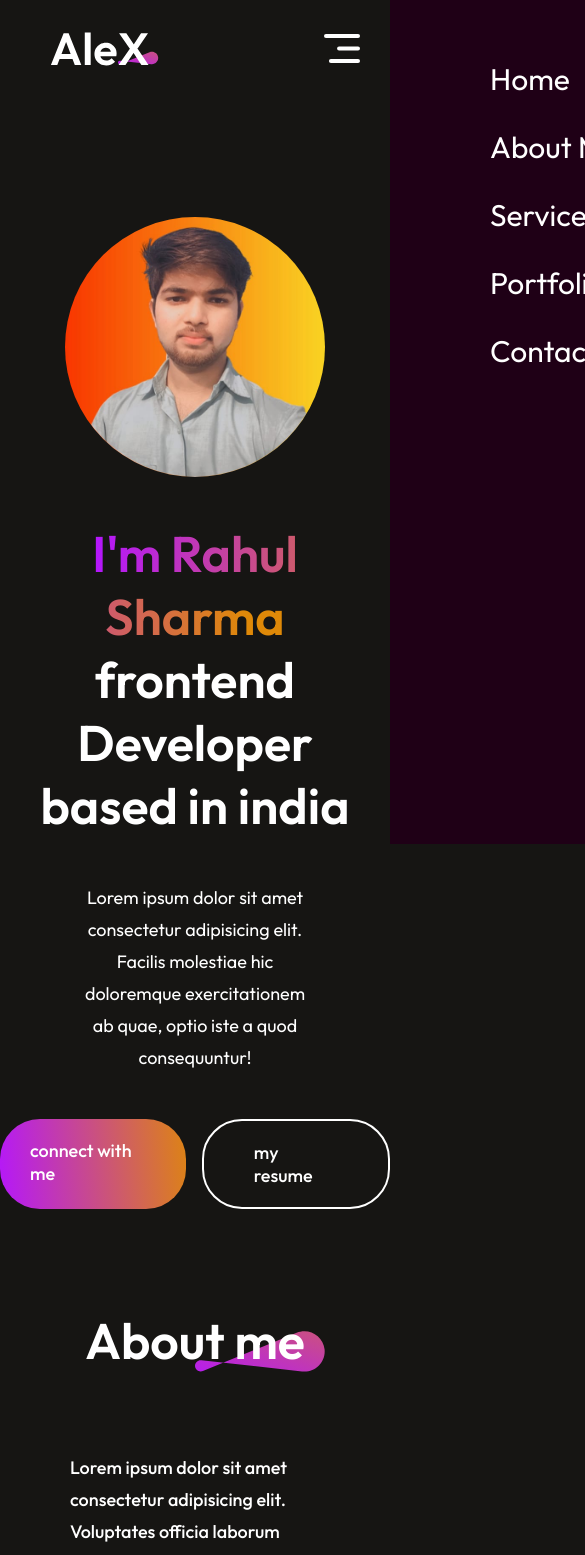
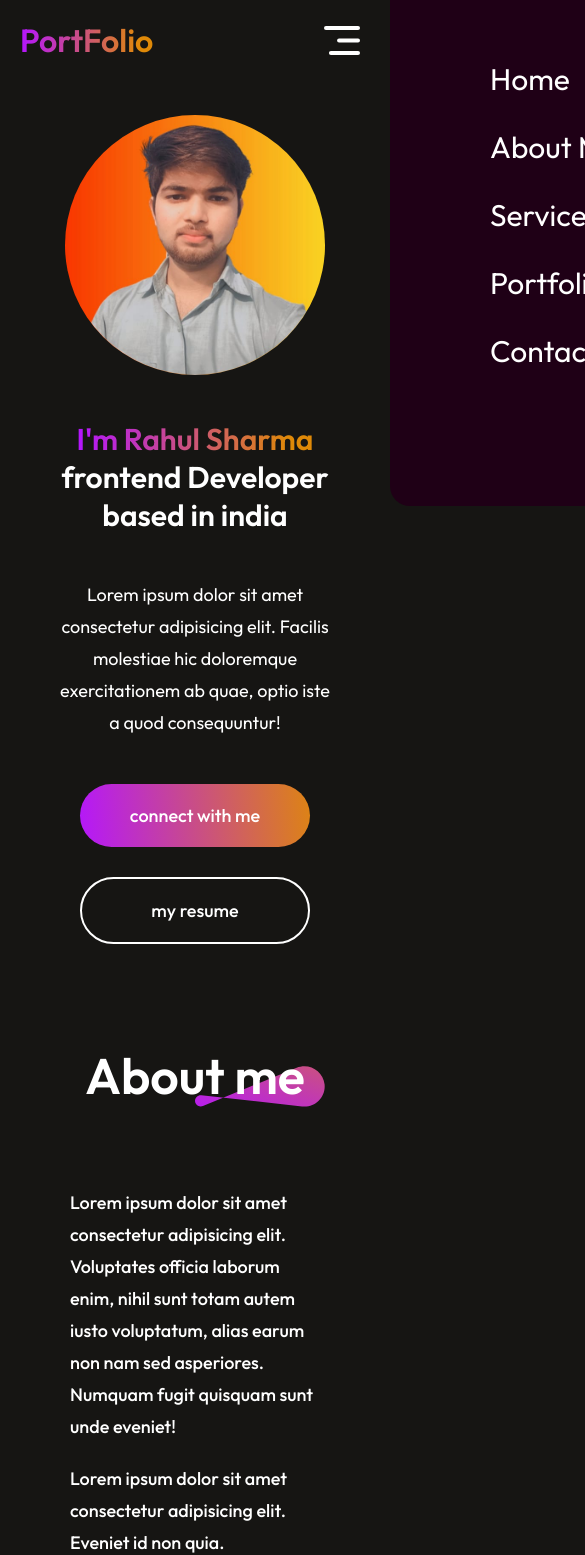
Before and after one commit to rahul-360/Portfolio, a React (Vite) app: page / in a window 390 px wide. Shown: the top 1555 px of the page, 585 px wide, since content can reach past the window. Built offline with nearby package versions, Linux system fonts and the light colour scheme.

Commit message:
Responsive using @media CSS max-width: 480px;

```diff
--- a/package.json
+++ b/package.json
@@ -4,7 +4,7 @@
   "version": "0.0.0",
   "type": "module",
   "scripts": {
-    "dev": "vite",
+    "dev": "vite --host",
     "build": "vite build",
     "lint": "eslint . --ext js,jsx --report-unused-disable-directives --max-warnings 0",
     "preview": "vite preview"
--- a/src/Components/About/About.css
+++ b/src/Components/About/About.css
@@ -28,9 +28,10 @@
     display: flex;
     gap: 80px;
 }
-.about-left img{
+
+.about-left img {
     border-radius: 50%;
-    width: 450px;
+    width: 300px;
 }
 
 .about-right {
@@ -168,28 +169,24 @@
         font-size: 34px;
         font-weight: 700px;
     }
-    .about-achievement p{
+
+    .about-achievement p {
         text-align: center;
         font-size: 16px;
     }
 
+}
 
-
-
-
-
-
-
-
-
-
-
-
-
-
-
-
-
-
-
+@media (max-width:480px) {
+    .about-skill {
+        flex-direction: column;
+        text-align: center;
+    }
+    .about-achievements {
+        gap: 20px;
+        justify-content: center;
+    }
+    .about-achievement p {
+        font-size: 12px;
+    }
 }
--- a/src/Components/Contact/Contact.css
+++ b/src/Components/Contact/Contact.css
@@ -170,3 +170,9 @@
         padding: 15px 40px;
     }
 }
+
+@media (max-width:480px) {
+    .contact{
+        margin:40px;
+    }
+}
--- a/src/Components/Footer/Footer.css
+++ b/src/Components/Footer/Footer.css
@@ -85,3 +85,27 @@
         margin-bottom: 50px;
     }
 }
+
+@media (max-width:480px) {
+    .footer-top-right {
+        flex-direction: column;
+    }
+
+    .footer-email-input {
+        width: 300px;
+    }
+
+    .footer-subscribe {
+        padding: 16px 50px;
+        font-size: 16px;
+    }
+
+    .footer-bottom-right{
+        font-size: 14px;
+        gap: 20px;
+        margin-bottom: 30px;
+    }
+    .footer-bottom-left{
+        font-size: 16px;
+    }
+}
--- a/src/Components/Hero/Hero.css
+++ b/src/Components/Hero/Hero.css
@@ -6,9 +6,9 @@
 }
 
 .hero img {
-    margin-top: 100px;
+    margin-top: 80px;
     border-radius: 50%;
-    width: 500px;
+    width: 300px;
 
 }
 
@@ -30,7 +30,7 @@
     text-align: center;
     width: 50%;
     font-size: 20px;
-    line-height: 40px;
+    line-height: 35px;
 }
 
 .hero-action {
@@ -78,7 +78,7 @@
     }
 
     .hero p {
-        width: 60%;
+        width: 70%;
         font-size: 18px;
         line-height: 32px;
         margin: 10px 0px;
@@ -100,14 +100,26 @@
         padding: 20px 50px;
         border-radius: 40px;
     }
+}
 
+@media (max-width:480px) {
+    .hero img {
+        margin-top: 35PX;
+    }
 
-
-
-
-
-
-
-
-
+    .hero h1{
+        font-size: 30px;
+    }
+    .hero-action{
+        flex-direction: column;
+        gap: 30px;
+        font-size: 18px;
+        text-align: center;
+    }
+    .hero-connect {
+        padding: 20px 50px;
+    }
+    .hero-resume {
+        padding: 20px 50px;
+    }
 }
--- a/src/Components/MyWork/MyWork.css
+++ b/src/Components/MyWork/MyWork.css
@@ -32,8 +32,8 @@
 
 .mywork-container img {
     box-sizing: border-box;
-    width: 419px;
-    height: 280px;
+    width: 319px;
+    /* height: 280px; */
     transition: 0.3s;
     cursor: pointer;
 }
@@ -91,36 +91,39 @@
         width: 100%;
         height: 100%;
     }
-    .mywork-showmore{
+
+    .mywork-showmore {
         padding: 20px 40px;
         font-size: 18px;
         margin: 50px auto;
         cursor: pointer;
     }
+}
 
+@media (max-width:480px) {
+    .mywork-title h1 {
+        padding: 0;
+        font-size: 30px;
+        font-weight: 600;
+    }
 
+    .mywork-title img {
+        width: 100px;
+        margin-right: -10px;
+    }
 
+    .mywork-container img {
+        width: 150px;
+    }
 
-
-
-
-
-
-
-
-
-
-
-
-
-
-
-
-
-
-
-
-
-
-
+    .mywork-container {
+        gap: 20px;
+        margin-left: 20px;
+        }
+        .mywork-showmore{
+            font-size: 16px;
+        }
+        .mywork-showmore:hover{
+            gap: 22px;
+        }
 }
--- a/src/Components/Navbar/Navbar.css
+++ b/src/Components/Navbar/Navbar.css
@@ -3,6 +3,17 @@
      align-items: center;
      justify-content: space-between;
      margin: 20px 25px;
+ }
+
+ .logo {
+     font-size: 2rem;
+     font-weight: 600;
+     font-family: 'outfit';
+     background: linear-gradient(270deg, #df8908 10%, #b415ff 100%);
+     background-clip: text;
+     -webkit-background-clip: text;
+     -webkit-text-fill-color: transparent;
+
  }
 
  .nav-menu {
@@ -14,23 +25,18 @@
      cursor: pointer;
  }
 
- /* .nav-menu li:hover {
-     transform: scale(1.05);
-     transition: 0.5s;
- } */
-
  .nav-connect {
      padding: 20px 40px;
      border-radius: 50px;
      background: linear-gradient(267deg, #da7c25 0.36%, #b923e1 102.06%);
-     font-size: 22px;
+     font-size: 18px;
      cursor: pointer;
      transition: 0.5s;
  }
 
  .nav-connect:hover {
      transform: scale(1.05);
-     transition: 0.4s;
+     transition: 0.5s;
      border: 1px solid #b415ff;
  }
 
@@ -61,7 +67,7 @@
 
  @media(max-width:768px) {
      .navbar {
-         margin: 20px 50px;
+         margin: 20px;
      }
 
      .nav-connect {
@@ -90,10 +96,11 @@
          gap: 30px;
          background-color: #1f0016;
          width: 350px;
-         height: 100%;
+         height: 60%;
          z-index: 1;
          transition: 0.5s;
          right: -350px;
+         border-bottom-left-radius: 20px;
      }
 
      .nav-menu li {
@@ -102,8 +109,4 @@
          flex-direction: row;
          gap: 20px;
      }
-
-
-
-
  }
--- a/src/Components/Navbar/Navbar.jsx
+++ b/src/Components/Navbar/Navbar.jsx
@@ -1,6 +1,5 @@
 import React, { useRef, useState } from 'react'
 import './Navbar.css'
-import logo from '../../assets/logo.svg'
 import underline from '../../assets/nav_underline.svg'
 import AnchorLink from 'react-anchor-link-smooth-scroll'
 import menu_open from '../../assets/menu_open.svg'
@@ -20,7 +19,7 @@ const Navbar = () => {
 
     return (
         <div className='navbar'>
-            <img src={logo} alt="" />
+            <div className='logo'>PortFolio</div>
             <img src={menu_open} onClick={openMenu} alt="" className='nav-mob-open' />
             <ul ref={menuRef} className="nav-menu">
                 <img src={menu_close} onClick={closeMenu} alt="" className="nav-mob-close" />
--- a/src/Components/Services/Services.css
+++ b/src/Components/Services/Services.css
@@ -94,47 +94,37 @@
         width: 130px;
         margin-right: -20px;
     }
-    .services-format{
+
+    .services-format {
         gap: 20px;
         padding: 32px;
     }
-    .services-format h2{
+
+    .services-format h2 {
         font-size: 28px;
     }
-.services-format p{
+
+    .services-format p {
         font-size: 18px;
         line-height: 32px;
         max-width: 300px;
     }
+
     .services-readmore img {
         width: 20px;
     }
-.services-container{
+
+    .services-container {
         grid-template-columns: 1fr 1fr;
         gap: 30px;
     }
+}
 
-
-
-
-
-
-
-
-
-
-
-
-
-
-
-
-
-
-
-
-
-
-
-
+@media (max-width:480px) {
+    .services-container {
+        grid-template-columns: 1fr;
     }
+    .services-format{
+        width: 300px;
+    }
+}
```
Lines whose indentation alone changed are shown as unchanged.
